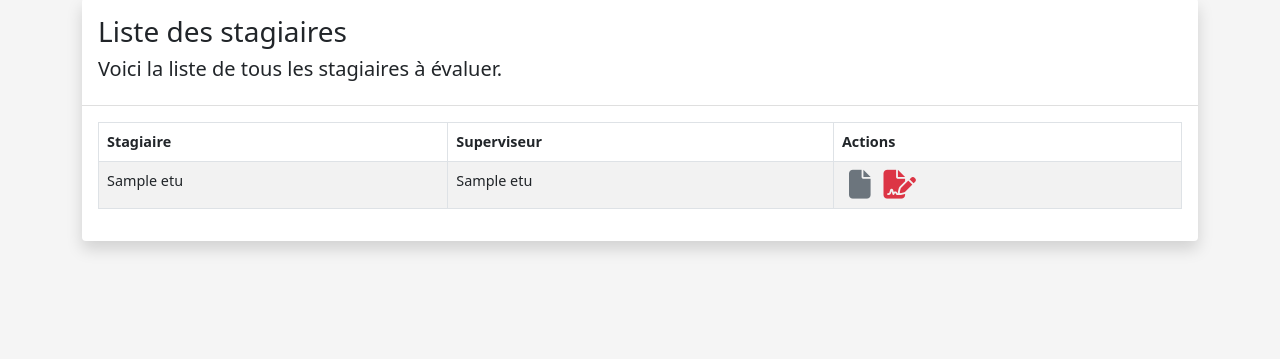
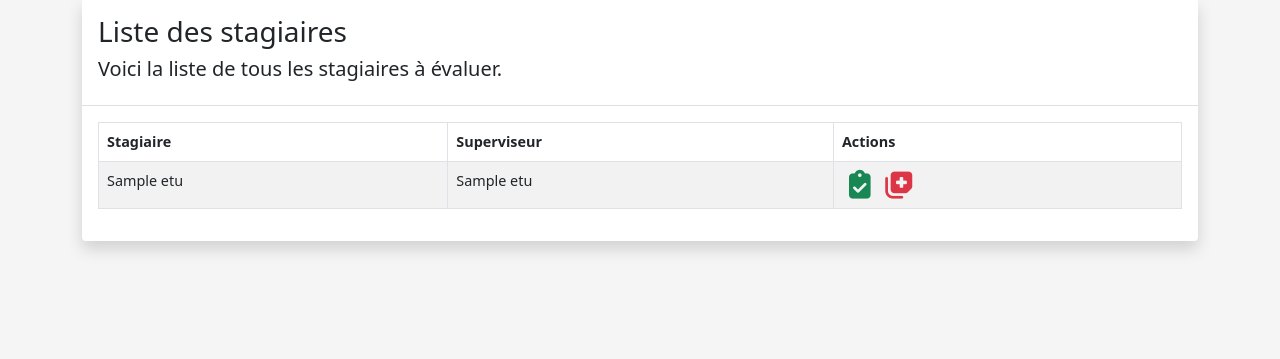
Before and after one commit to jakobbouchard/travail-synthese-prog-appliquee, a PHP site: page / in a window 1280 px wide. Shown: the part 144-503 px from the top of the page. Run offline with PHP 8.4, Linux system fonts and the light colour scheme; the visitor is signed in with stand-in values (Sample User, id 1); tables that the repository leaves empty or names only in its code hold one stand-in row (values such as "Sample post"); some libraries are stand-ins or nearby versions.

Commit message:
Change evaluation icons for employer

```diff
--- a/public/index.php
+++ b/public/index.php
@@ -75,10 +75,10 @@ include(ACCESS_CONNECTED);
                     <td><?= $intern['nomsup'] ?></td>
                     <td>
                       <a class="text-decoration-none" href="evaluations/interns/<?= $intern['numetu'] ?>.html">
-                        <span class="fas fa-file fa-fw fa-2x text-secondary"></span>
+                        <span class="fas fa-fw fa-2x fa-clipboard-check text-success"></span>
                       </a>
                       <a class="text-decoration-none" href="create.php?type=evaluation&intern=<?= $intern['numetu'] ?>">
-                        <span class="fas fa-fw fa-2x fa-file-signature text-danger"></span>
+                        <span class="fas fa-fw fa-2x fa-notes-medical text-danger"></span>
                       </a>
                     </td>
                   </tr>
```
